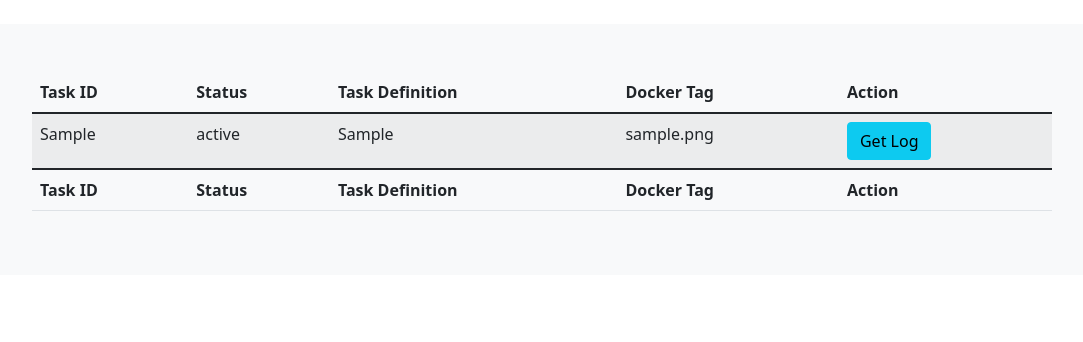
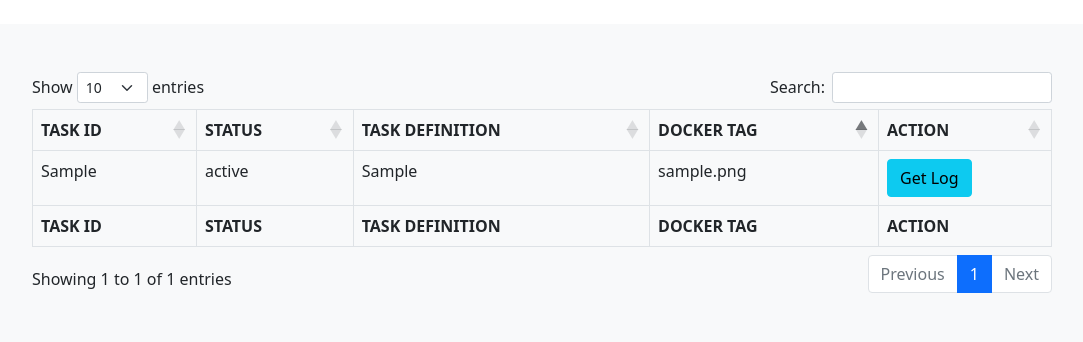
Before and after one commit to tinhgin/aws-ecs-view, a Flask app: template templates/task.html in a window 1280 px wide. Shown: the part 66-408 px from the top of the page, without its empty margins (98-1181 px from the left). Run offline with Flask 2, Linux system fonts and the light colour scheme; the template is opened without the code that fills it: most values are stand-ins (such as "Sample title", 1, 10 or a date in 2020); some libraries are stand-ins or nearby versions.

Commit message:
add datatables format

```diff
--- a/templates/base.html
+++ b/templates/base.html
@@ -10,6 +10,7 @@
 
     <!-- CSS -->
     <link href="https://cdn.jsdelivr.net/npm/bootstrap@5.1.3/dist/css/bootstrap.min.css" rel="stylesheet" integrity="sha384-1BmE4kWBq78iYhFldvKuhfTAU6auU8tT94WrHftjDbrCEXSU1oBoqyl2QvZ6jIW3" crossorigin="anonymous">
+    <link rel="stylesheet" type="text/css" href="https://cdn.datatables.net/1.11.5/css/dataTables.bootstrap5.min.css">
   </head>
   <body>
 
@@ -42,6 +43,16 @@
 
 
     <script src="https://cdn.jsdelivr.net/npm/bootstrap@5.1.3/dist/js/bootstrap.bundle.min.js" integrity="sha384-ka7Sk0Gln4gmtz2MlQnikT1wXgYsOg+OMhuP+IlRH9sENBO0LRn5q+8nbTov4+1p" crossorigin="anonymous"></script>
+    <script type="text/javascript" charset="utf8" src="https://code.jquery.com/jquery-3.5.1.js"></script>
+    <script type="text/javascript" charset="utf8" src="https://cdn.datatables.net/1.11.5/js/jquery.dataTables.min.js"></script>
+    <script type="text/javascript" charset="utf8" src="https://cdn.datatables.net/1.11.5/js/dataTables.bootstrap5.min.js"></script>
+    <script>
+        $(document).ready( function () {
+            $('#table_id').DataTable({
+                "order": [[ 3, "asc" ]]
+             });
+        } );
+    </script>
     <script>
         document.addEventListener("DOMContentLoaded", function(){
           window.addEventListener('scroll', function() {
--- a/templates/task.html
+++ b/templates/task.html
@@ -1,14 +1,14 @@
 {% extends 'base.html' %}
 
 {% block content %}
-            <table id="myTable" class="table table-striped" style="width:100%">
+            <table id="table_id" class="table table-bordered table-hover" style="width:100%">
                     <thead>
                         <tr>
-                            <th>Task ID</th>
-                            <th>Status</th>
-                            <th>Task Definition</th>
-                            <th>Docker Tag</th>
-                            <th>Action</th>
+                            <th>TASK ID</th>
+                            <th>STATUS</th>
+                            <th>TASK DEFINITION</th>
+                            <th>DOCKER TAG</th>
+                            <th>ACTION</th>
                         </tr>
                     </thead>
                     <tbody>
@@ -24,11 +24,11 @@
                     </tbody>
                     <tfoot>
                         <tr>
-                            <th>Task ID</th>
-                            <th>Status</th>
-                            <th>Task Definition</th>
-                            <th>Docker Tag</th>
-                            <th>Action</th>
+                            <th>TASK ID</th>
+                            <th>STATUS</th>
+                            <th>TASK DEFINITION</th>
+                            <th>DOCKER TAG</th>
+                            <th>ACTION</th>
                         </tr>
                     </tfoot>
                 </table>
```
